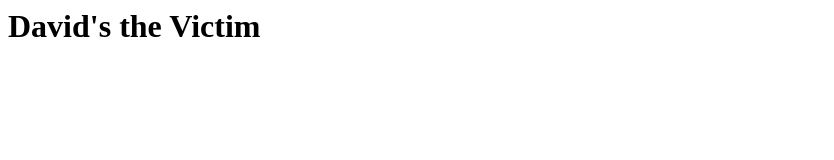
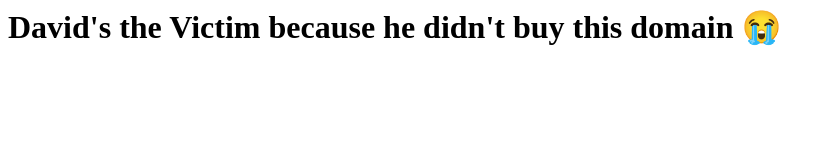
Before and after one commit to j000shDotCom/davidvanvictim.com, a plain HTML site: page index.html in a window 1280 px wide. Shown: the whole page, without its empty margins (0-834 px from the left). Drawn offline with Linux system fonts and the light colour scheme.

Commit message:
changed the text

```diff
--- a/index.html
+++ b/index.html
@@ -1,3 +1,3 @@
 <html>
-    <body><h1>David's the Victim</h1></body>
+    <body><h1>David's the Victim because he didn't buy this domain 😭</h1></body>
 </html>
```
